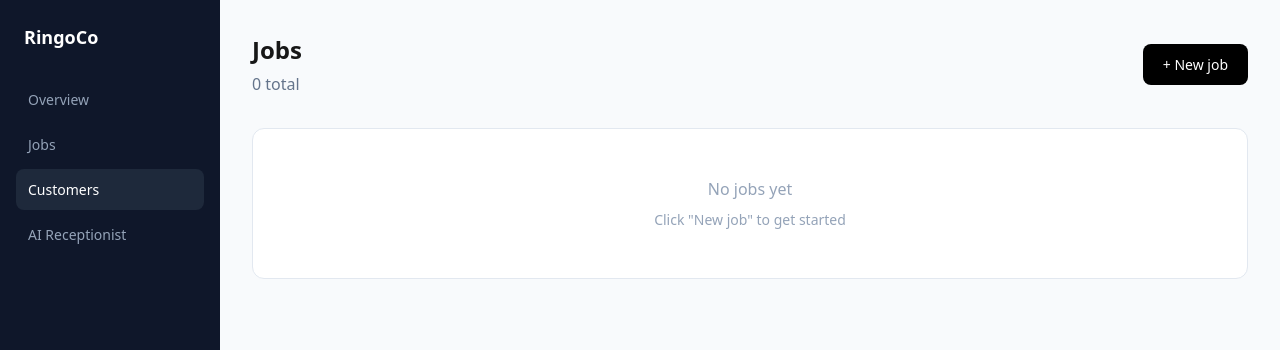
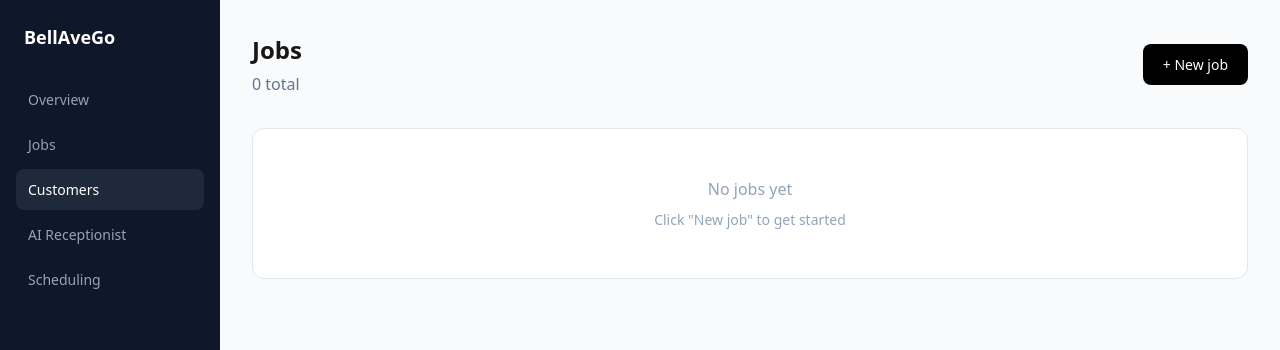
Before and after one commit to petermcshane0512-design/ringoco, a Next.js app: page /dashboard/customers in a window 1280 px wide. Shown: the top 350 px of the page. Built offline with nearby package versions, Linux system fonts and the light colour scheme.

Commit message:
add scheduling page and update nav

```diff
--- a/src/app/dashboard/layout.tsx
+++ b/src/app/dashboard/layout.tsx
@@ -7,6 +7,7 @@ const nav = [
   { label: 'Jobs', href: '/dashboard/jobs' },
   { label: 'Customers', href: '/dashboard/customers' },
   { label: 'AI Receptionist', href: '/dashboard/receptionist' },
+  { label: 'Scheduling', href: '/dashboard/scheduling' },
 ]
 
 export default function DashboardLayout({ children }: { children: React.ReactNode }) {
@@ -14,7 +15,7 @@ export default function DashboardLayout({ children }: { children: React.ReactNod
   return (
     <div style={{ display: 'flex', minHeight: '100vh', fontFamily: 'system-ui, sans-serif' }}>
       <aside style={{ width: 220, background: '#0f172a', padding: '24px 16px', display: 'flex', flexDirection: 'column', gap: 4, flexShrink: 0 }}>
-        <p style={{ color: '#fff', fontWeight: 700, fontSize: 18, marginBottom: 24, padding: '0 8px' }}>RingoCo</p>
+        <p style={{ color: '#fff', fontWeight: 700, fontSize: 18, marginBottom: 24, padding: '0 8px' }}>BellAveGo</p>
         {nav.map(n => (
           <Link key={n.href} href={n.href} style={{
             padding: '10px 12px', borderRadius: 8, textDecoration: 'none', fontSize: 14,
```
Also changed, not shown: src/app/dashboard/mkdir src/app/dashboard/scheduling/New-Item src/app/dashboard/scheduling/page.tsx (added).
